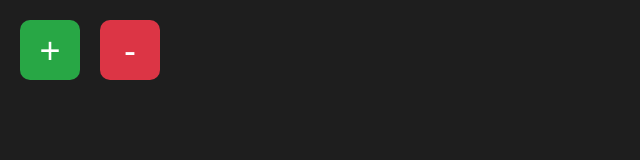
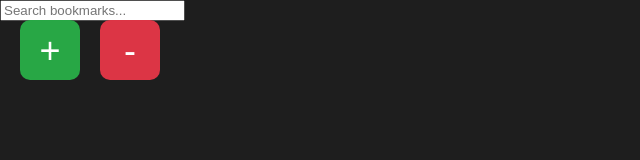
Before and after one commit to williambattista726/simple_bookmark_website, a plain HTML site: page index.html in a window 1280 px wide. Shown: the whole page, without its empty margins (0-640 px from the left). Drawn offline with Linux system fonts and the light colour scheme.

Commit message:
Update index.html

```diff
--- a/index.html
+++ b/index.html
@@ -7,8 +7,11 @@
     <title>Bookmark Manager</title>
 </head>
 <body>
-    <button id="addBookmarkBtn">+</button>
-    <button id="removeBookmarkBtn">-</button>
+    <div class="toolbar">
+        <button id="addBookmarkBtn">+</button>
+        <button id="removeBookmarkBtn">-</button>
+        <input type="text" id="searchBar" placeholder="Search bookmarks...">
+    </div>
 
     <ul id="bookmarkList"></ul>
 
```
